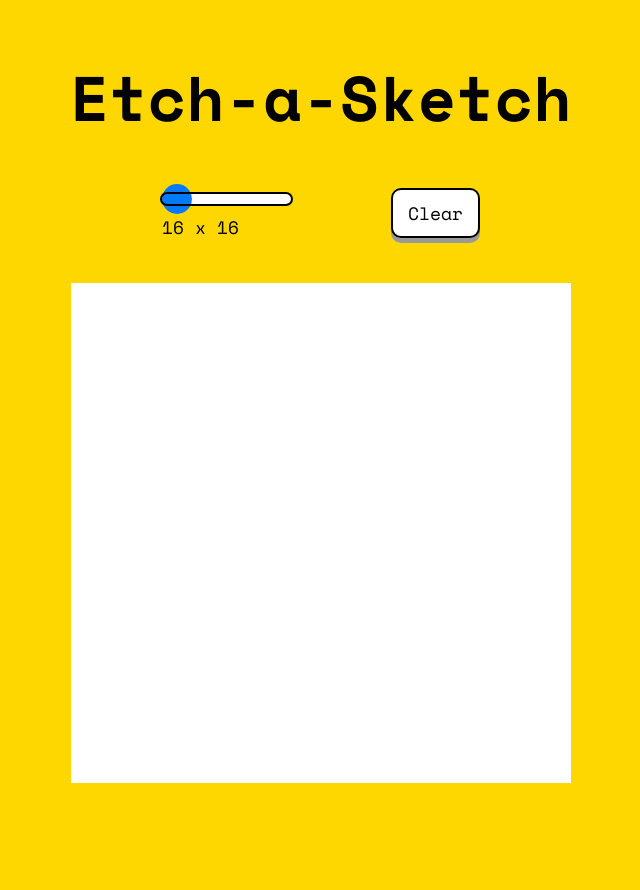
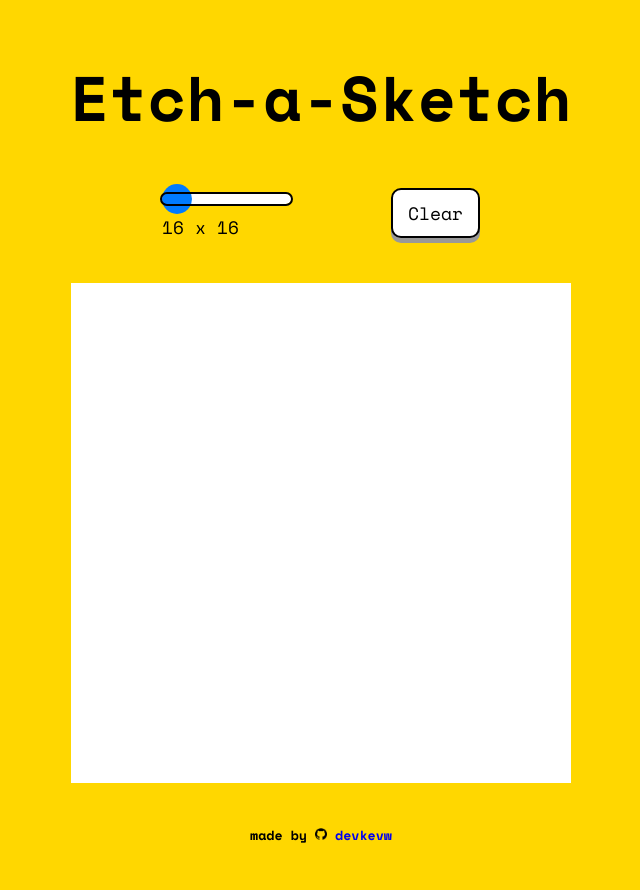
Before and after one commit to devkevw/conuhacks2024, a plain HTML site: page index.html in a window 1280 px wide. Shown: the whole page, without its empty margins (319-959 px from the left). Before the commit the page ends 800 px from the top, so only its background shows below. Drawn offline with nearby package versions, Linux system fonts and the light colour scheme.

Commit message:
Add github logo and footer

```diff
--- a/index.html
+++ b/index.html
@@ -37,5 +37,13 @@
     </div>
 
     <div class="container"></div>
+
+    <div footer>
+        <h5>made by
+            <a href="https://github.com/devkevw" target="_blank">
+                <img src="./images/github.png" alt="GitHub Logo" class="github"> devkevw
+            </a>
+        </h5>
+    </div>
 </body>
 </html>
--- a/styles.css
+++ b/styles.css
@@ -24,11 +24,11 @@ body {
     flex: 1;
 }
 
-.square:hover{
+.square:hover {
     background-color: #007bff;
-  }
+}
 
-.hovered{
+.hovered {
     background-color: black;
 }
 
@@ -55,9 +55,11 @@ button.clear {
     border-radius: 10px;
     font-family: 'Space Mono', monospace;
     box-shadow: 0 5px #999;
-  }
+}
 
-button.clear:hover {background-color: #007bff}
+button.clear:hover {
+    background-color: #007bff
+}
 
 button.clear:active {
   background-color: #007bff;
@@ -83,7 +85,7 @@ input[type="range"] {
     border-radius: 5px;
     outline: 2px solid black;
     margin: 0px 0px 10px 0px;
-  }
+}
 
 input[type="range"]::-webkit-slider-thumb {
     -webkit-appearance: none;
@@ -94,4 +96,18 @@ input[type="range"]::-webkit-slider-thumb {
     background-color: #007bff;
     border-radius: 50%;
     cursor: pointer;
-  }
+}
+
+h5 {
+    margin: 42.21px 0;
+}
+
+a {
+    text-decoration: none;
+}
+
+.github {
+    height: 12px;
+    width: auto;
+    margin: 0;
+}
```
Also changed, not shown: images/github.png (added).
